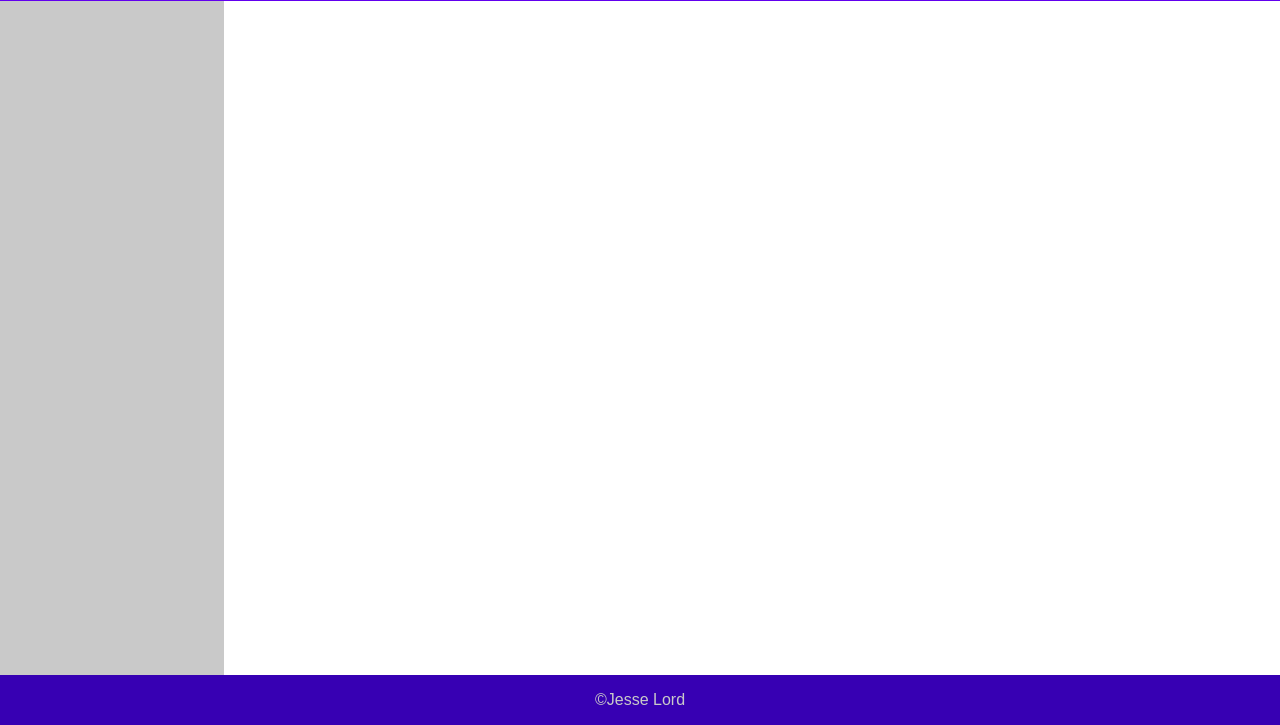
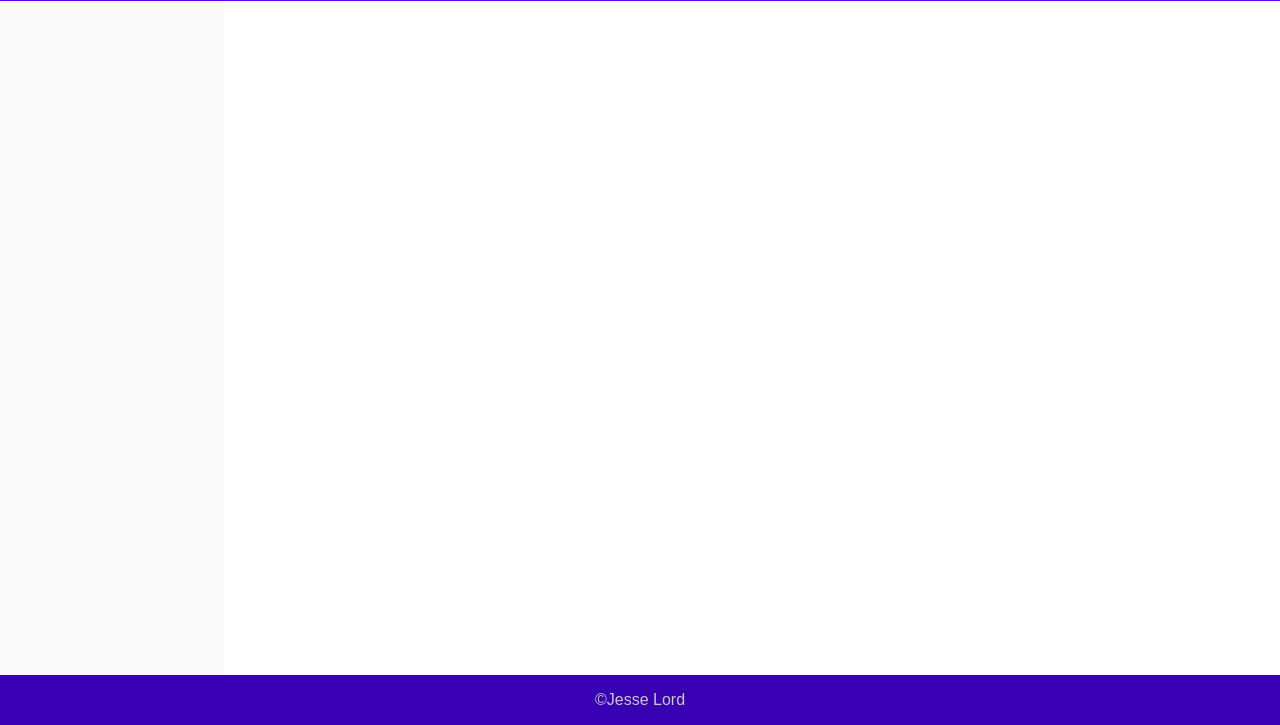
Before and after one commit to ActuallyIsJesse/to-do-list, a website built with webpack: page src/index.html in a window 1280 px wide. Shown: the part 75-800 px from the top of the page. Built offline with nearby package versions, Linux system fonts and the light colour scheme.

```diff
--- a/src/style.css
+++ b/src/style.css
@@ -90,7 +90,7 @@
 }
 
 .sidebar {
-    background-color:var(--on-primary-active);
+    background-color:var(--on-primary-hover);
 
 }
 
```
Also changed, not shown: src/index.js (line endings or trailing spaces), src/services/taskBuilder.js (added).
